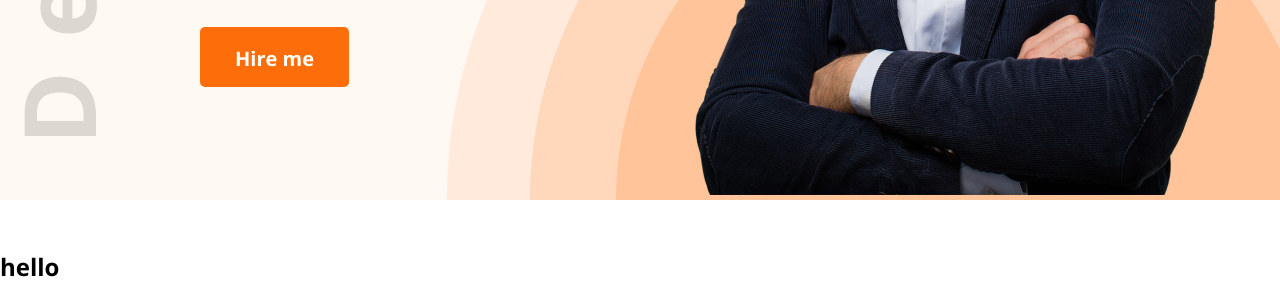
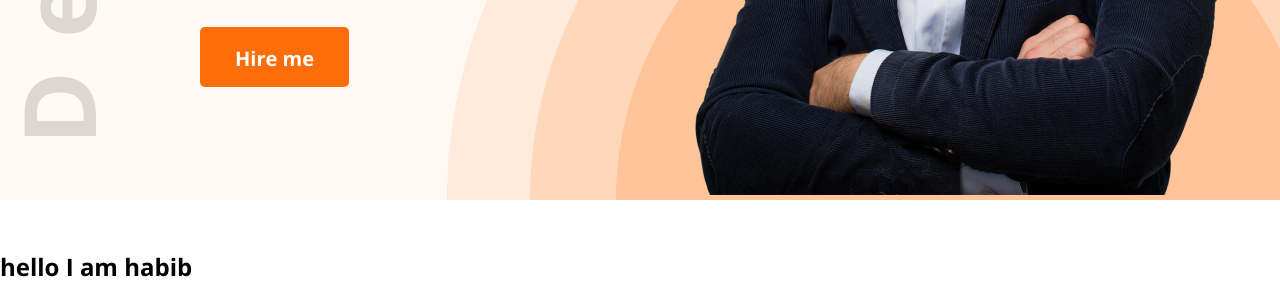
Before and after one commit to hrhabib07/portfolio-d, a plain HTML site: page index.html in a window 1280 px wide. Shown: the part 691-974 px from the top of the page. Drawn offline with nearby package versions, Linux system fonts and the light colour scheme.

Commit message:
I am learning code

```diff
--- a/index.html
+++ b/index.html
@@ -40,7 +40,7 @@
     </header>
     <main class="main">
         <section class="about-me">
-            <h2>hello</h2>
+            <h2>hello I am habib</h2>
         </section>
     </main>
     <footer>
```
